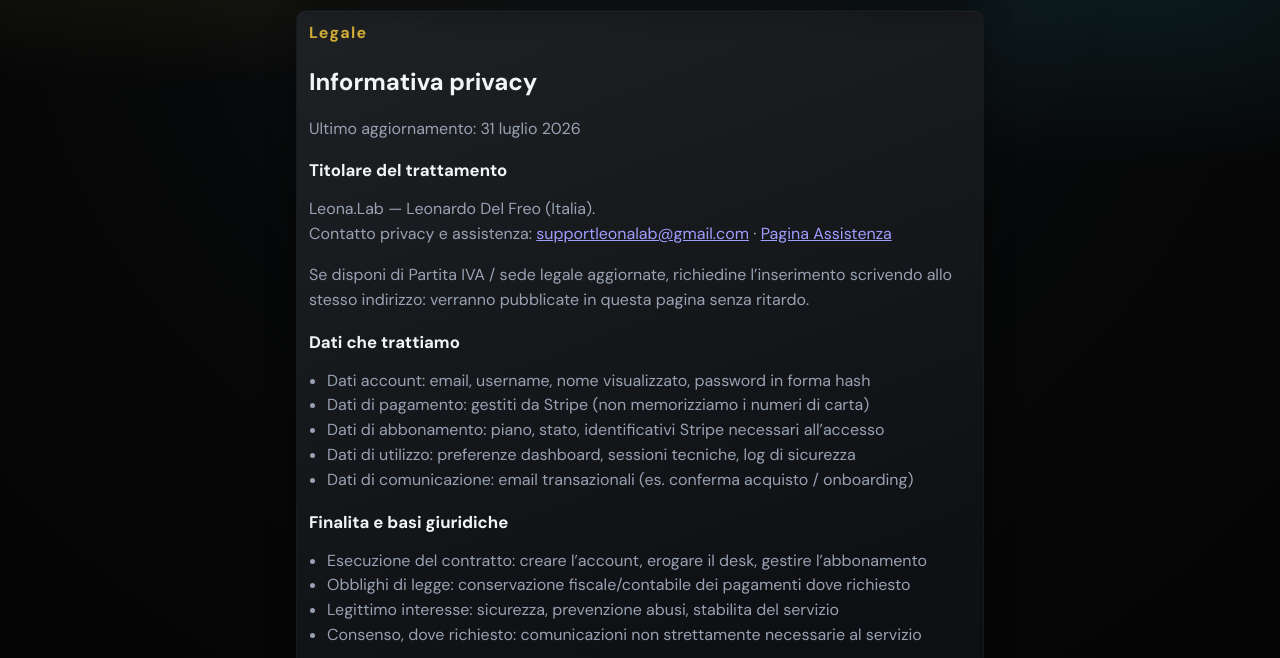
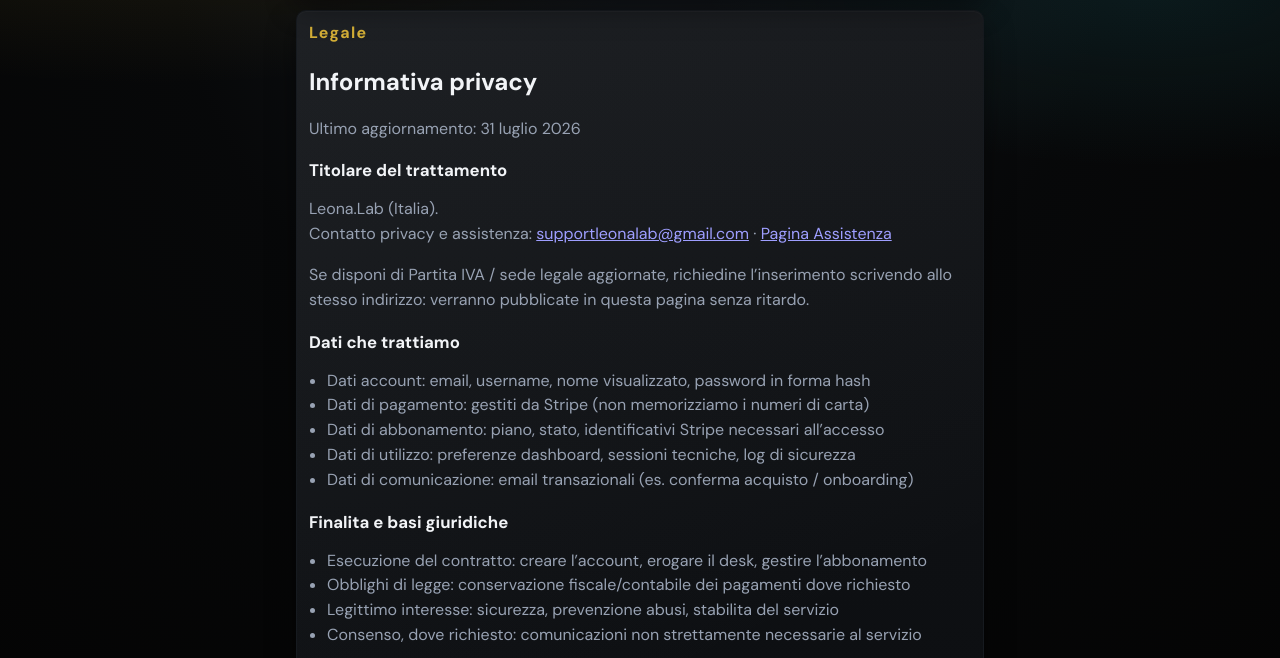
Before and after one commit to leonardodelfreo/leona-lab, a website: page privacy.html in a window 1280 px wide. Shown: the part 77-735 px from the top of the page. Drawn offline with Linux system fonts and the light colour scheme.

Commit message:
Remove personal name from privacy page.
Co-authored-by: Cursor <cursoragent@cursor.com>

```diff
--- a/privacy.html
+++ b/privacy.html
@@ -34,7 +34,7 @@
 
         <h2>Titolare del trattamento</h2>
         <p class="muted">
-          Leona.Lab — Leonardo Del Freo (Italia).<br />
+          Leona.Lab (Italia).<br />
           Contatto privacy e assistenza:
           <a href="mailto:supportleonalab@gmail.com">supportleonalab@gmail.com</a>
           · <a href="/assistenza">Pagina Assistenza</a>
```
